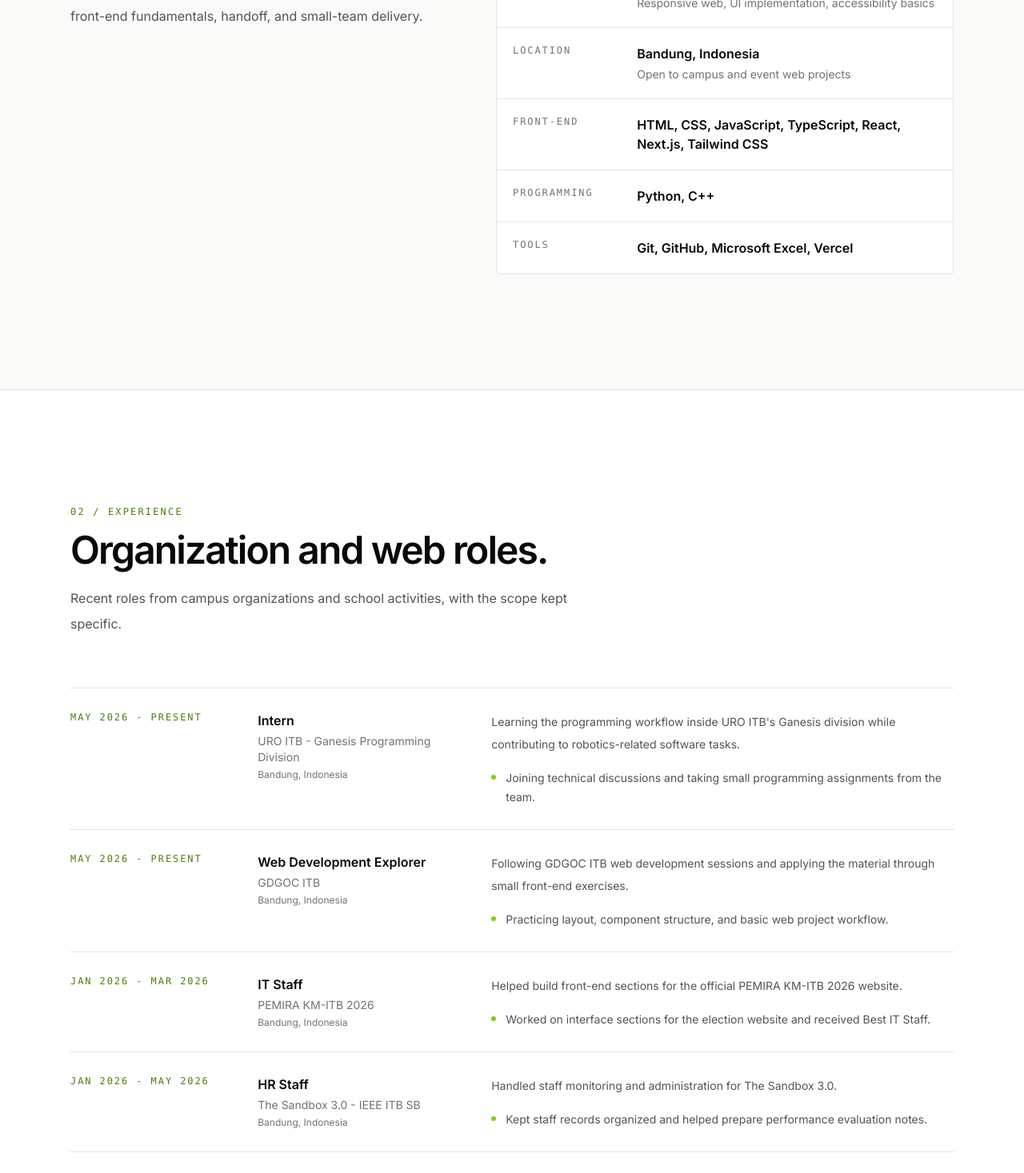
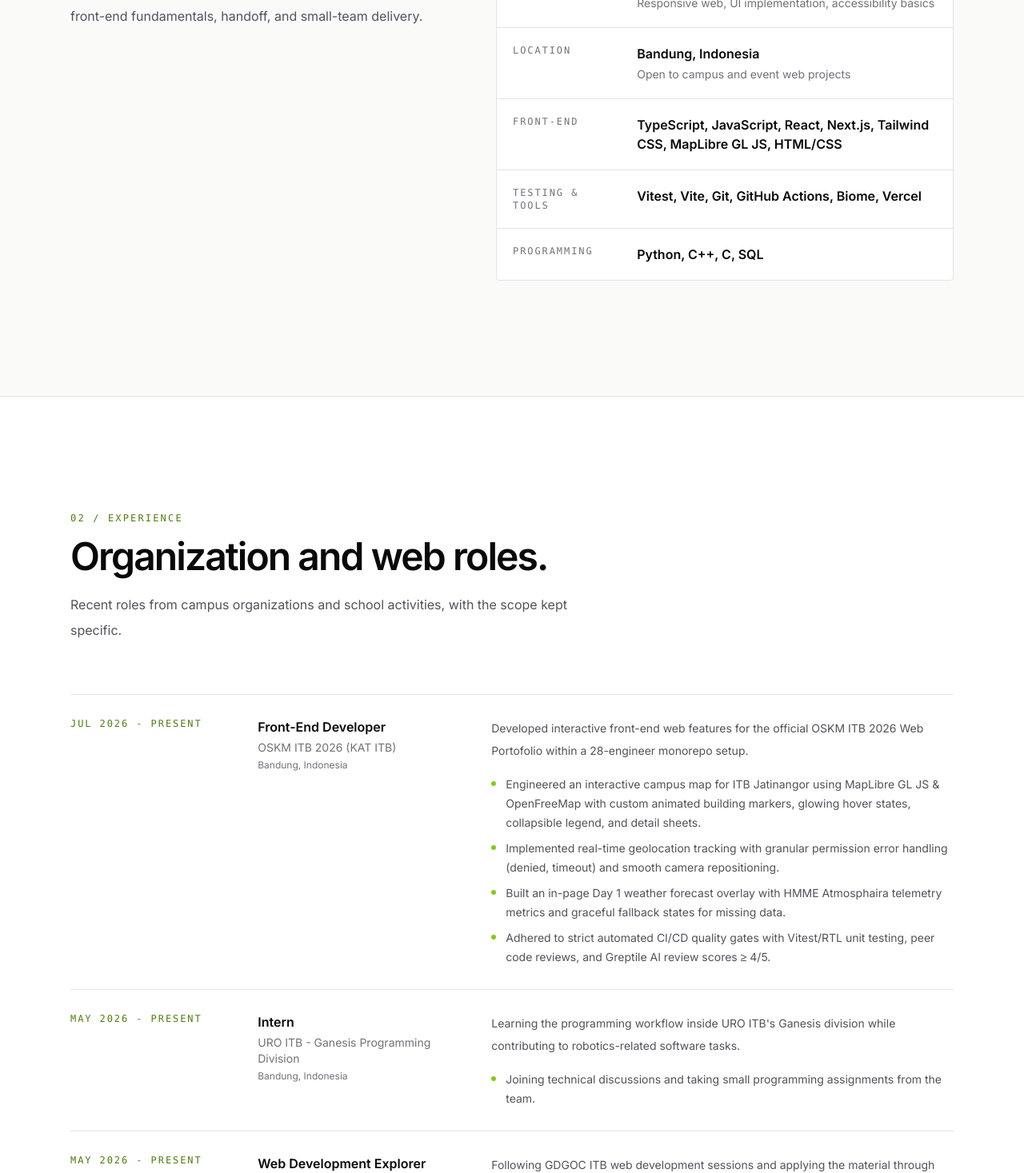
Before and after one commit to frnkensteinn/portofolio, a Next.js app: page / in a window 1280 px wide. Shown: the part 1330-2797 px from the top of the page at 80% size. Built offline with nearby package versions, Linux system fonts and the light colour scheme; no server answers.

Commit message:
feat(portfolio): add OSKM ITB 2026 Front-End Developer experience & interactive map project

```diff
--- a/src/data/portfolio.ts
+++ b/src/data/portfolio.ts
@@ -16,33 +16,58 @@ export const education = {
 };
 
 export const skills = [
-  "HTML",
-  "CSS",
+  "TypeScript",
   "JavaScript",
-  "TypeScript",
   "React",
   "Next.js",
   "Tailwind CSS",
+  "MapLibre GL JS",
+  "HTML",
+  "CSS",
   "Git",
+  "Vitest",
+  "Vite",
   "Vercel",
 ];
 
 export const skillGroups = [
   {
     title: "Front-end",
-    items: ["HTML", "CSS", "JavaScript", "TypeScript", "React", "Next.js", "Tailwind CSS"],
+    items: [
+      "TypeScript",
+      "JavaScript",
+      "React",
+      "Next.js",
+      "Tailwind CSS",
+      "MapLibre GL JS",
+      "HTML/CSS",
+    ],
+  },
+  {
+    title: "Testing & Tools",
+    items: ["Vitest", "Vite", "Git", "GitHub Actions", "Biome", "Vercel"],
   },
   {
     title: "Programming",
-    items: ["Python", "C++"],
-  },
-  {
-    title: "Tools",
-    items: ["Git", "GitHub", "Microsoft Excel", "Vercel"],
+    items: ["Python", "C++", "C", "SQL"],
   },
 ];
 
 export const experiences = [
+  {
+    title: "Front-End Developer",
+    organization: "OSKM ITB 2026 (KAT ITB)",
+    period: "Jul 2026 - Present",
+    location: "Bandung, Indonesia",
+    description:
+      "Developed interactive front-end web features for the official OSKM ITB 2026 Web Portofolio within a 28-engineer monorepo setup.",
+    highlights: [
+      "Engineered an interactive campus map for ITB Jatinangor using MapLibre GL JS & OpenFreeMap with custom animated building markers, glowing hover states, collapsible legend, and detail sheets.",
+      "Implemented real-time geolocation tracking with granular permission error handling (denied, timeout) and smooth camera repositioning.",
+      "Built an in-page Day 1 weather forecast overlay with HMME Atmosphaira telemetry metrics and graceful fallback states for missing data.",
+      "Adhered to strict automated CI/CD quality gates with Vitest/RTL unit testing, peer code reviews, and Greptile AI review scores ≥ 4/5.",
+    ],
+  },
   {
     title: "Intern",
     organization: "URO ITB - Ganesis Programming Division",
@@ -119,6 +144,15 @@ export const experiences = [
 
 export const projects = [
   {
+    title: "OSKM ITB 2026 - Web Portofolio & Interactive Map",
+    type: "Team Project",
+    period: "2026",
+    href: "https://github.com/KAT-ITB-2026/information-oskm-2026",
+    description:
+      "Built the vector-tile interactive campus map (MapLibre GL JS + OpenFreeMap) and Day-1 weather forecast system for the official ITB orientation website in a high-scale React / TypeScript monorepo.",
+    stack: ["React", "TypeScript", "MapLibre GL JS", "Tailwind CSS", "Vite", "Vitest"],
+  },
+  {
     title: "PEMIRA KM-ITB 2026",
     type: "Team Project",
     period: "2026",
```
Also changed, not shown: 1 other file (tests, documents, lock files or other folders).
